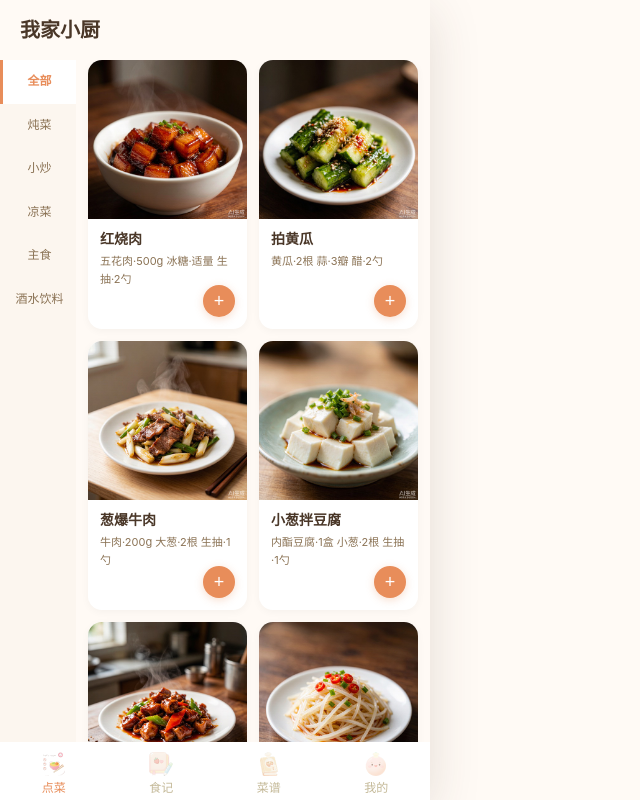
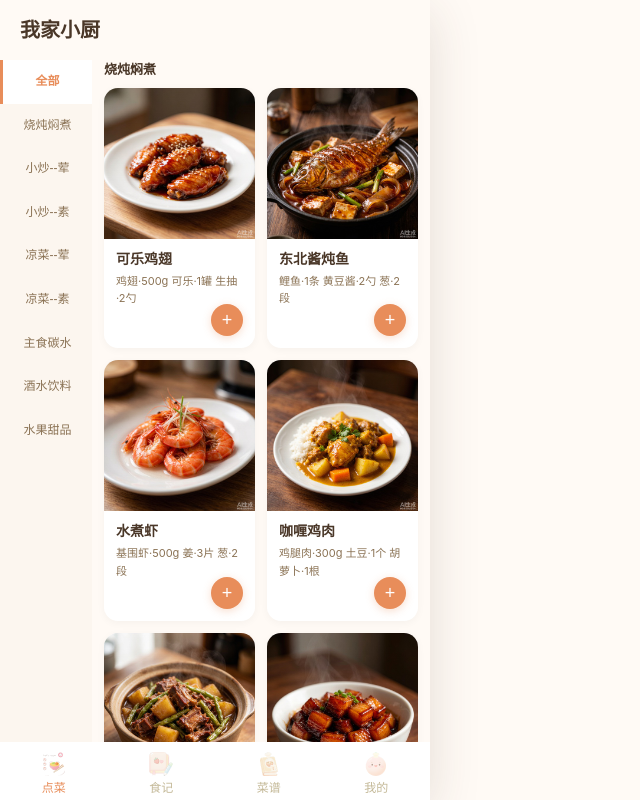
Before and after one commit to jhonx12138-create/meal-order-app, a React (Vite) app: page / in a window 1280 px wide. Shown: the whole page, without its empty margins (0-640 px from the left). Built offline with nearby package versions, Linux system fonts and the light colour scheme; the HTML template or start-up script is replaced by a standard one.

Commit message:
分类重构(8类)+点菜页分组倒序+采购清单今日菜单置顶+分享修复

```diff
--- a/src/components/PurchaseSheet.jsx
+++ b/src/components/PurchaseSheet.jsx
@@ -46,6 +46,23 @@
           {date} 菜单
         </div>
 
+        {/* 今日菜单 */}
+        <div className="text-[13px] font-semibold text-brown mb-2">今日菜单</div>
+        <div className="flex flex-wrap gap-2">
+          {menu.map((name) => (
+            <span
+              key={name}
+              className="px-3 py-1 rounded text-[13px]"
+              style={{ background: '#F5ECE1', color: '#8B7355' }}
+            >
+              {name}
+            </span>
+          ))}
+        </div>
+
+        {/* 采购清单 */}
+        <div className="text-[13px] font-semibold text-brown mb-2 mt-4">采购清单</div>
+
         {/* Ingredient Groups */}
         {Object.entries(groups).map(([catName, items]) => (
           <div key={catName} className="mb-4">
@@ -69,11 +86,6 @@
           </div>
         ))}
 
-        {/* Menu Summary */}
-        <div className="p-3 bg-cream rounded-[10px] mt-3 text-xs text-brown-light leading-relaxed">
-          <b className="text-brown">今日菜单：</b>{menu.join('、')}
-        </div>
-
         {/* Actions */}
         <div className="flex gap-3 mt-4">
           <button
--- a/src/components/RecipeForm.jsx
+++ b/src/components/RecipeForm.jsx
@@ -111,7 +111,7 @@
       return;
     }
 
-    const finalCats = selectedCats.length > 0 ? selectedCats : ['小炒'];
+    const finalCats = selectedCats.length > 0 ? selectedCats : ['小炒--荤'];
 
     onSave({
       name: trimName,
--- a/src/data/defaults.js
+++ b/src/data/defaults.js
@@ -4,7 +4,7 @@
  */
 
 // 分类标签
-export const CATEGORIES = ['全部', '炖菜', '小炒', '凉菜', '主食', '酒水饮料'];
+export const CATEGORIES = ['全部', '烧炖焖煮', '小炒--荤', '小炒--素', '凉菜--荤', '凉菜--素', '主食碳水', '酒水饮料', '水果甜品'];
 
 // 分类食物映射（用于食材聚合分类）
 export const CAT_FOODS = {
@@ -36,7 +36,7 @@
       { name: '姜', amount: '3片' },
       { name: '八角', amount: '2个' },
     ],
-    categories: ['炖菜'],
+    categories: ['烧炖焖煮'],
     createdAt: new Date('2026-08-01').toISOString(),
   },
   {
@@ -52,7 +52,7 @@
       { name: '盐', amount: '适量' },
       { name: '香油', amount: '少许' },
     ],
-    categories: ['凉菜'],
+    categories: ['凉菜--素'],
     createdAt: new Date('2026-08-02').toISOString(),
   },
   {
@@ -67,7 +67,7 @@
       { name: '料酒', amount: '1勺' },
       { name: '姜', amount: '3片' },
     ],
-    categories: ['小炒'],
+    categories: ['小炒--荤'],
     createdAt: new Date('2026-08-03').toISOString(),
   },
   {
@@ -82,7 +82,7 @@
       { name: '香油', amount: '少许' },
       { name: '盐', amount: '适量' },
     ],
-    categories: ['凉菜'],
+    categories: ['凉菜--素'],
     createdAt: new Date('2026-08-04').toISOString(),
   },
   {
@@ -98,7 +98,7 @@
       { name: '料酒', amount: '1勺' },
       { name: '干辣椒', amount: '几个' },
     ],
-    categories: ['小炒'],
+    categories: ['小炒--荤'],
     createdAt: new Date('2026-08-05').toISOString(),
   },
   {
@@ -114,7 +114,7 @@
       { name: '盐', amount: '适量' },
       { name: '香油', amount: '少许' },
     ],
-    categories: ['凉菜'],
+    categories: ['凉菜--素'],
     createdAt: new Date('2026-08-06').toISOString(),
   },
   {
@@ -131,7 +131,7 @@
       { name: '姜', amount: '3片' },
       { name: '八角', amount: '2个' },
     ],
-    categories: ['炖菜'],
+    categories: ['烧炖焖煮'],
     createdAt: new Date('2026-08-07').toISOString(),
   },
   {
@@ -146,7 +146,7 @@
       { name: '盐', amount: '适量' },
       { name: '姜', amount: '2片' },
     ],
-    categories: ['小炒'],
+    categories: ['小炒--荤'],
     createdAt: new Date('2026-08-08').toISOString(),
   },
   {
@@ -160,7 +160,7 @@
       { name: '盐', amount: '适量' },
       { name: '糖', amount: '少许' },
     ],
-    categories: ['小炒'],
+    categories: ['小炒--素'],
     createdAt: new Date('2026-08-09').toISOString(),
   },
   {
@@ -176,7 +176,7 @@
       { name: '蒜', amount: '3瓣' },
       { name: '生抽', amount: '1勺' },
     ],
-    categories: ['小炒'],
+    categories: ['小炒--荤'],
     createdAt: new Date('2026-08-10').toISOString(),
   },
   {
@@ -190,7 +190,7 @@
       { name: '盐', amount: '适量' },
       { name: '生抽', amount: '1勺' },
     ],
-    categories: ['小炒'],
+    categories: ['小炒--素'],
     createdAt: new Date('2026-08-11').toISOString(),
   },
   {
@@ -205,7 +205,7 @@
       { name: '洋葱', amount: '半个' },
       { name: '咖喱块', amount: '适量' },
     ],
-    categories: ['炖菜'],
+    categories: ['烧炖焖煮'],
     createdAt: new Date('2026-08-12').toISOString(),
   },
   {
@@ -220,7 +220,7 @@
       { name: '料酒', amount: '1勺' },
       { name: '盐', amount: '适量' },
     ],
-    categories: ['炖菜'],
+    categories: ['烧炖焖煮'],
     createdAt: new Date('2026-08-13').toISOString(),
   },
   {
@@ -237,7 +237,7 @@
       { name: '生抽', amount: '1勺' },
       { name: '料酒', amount: '2勺' },
     ],
-    categories: ['炖菜'],
+    categories: ['烧炖焖煮'],
     createdAt: new Date('2026-08-14').toISOString(),
   },
   {
@@ -253,7 +253,7 @@
       { name: '生抽', amount: '1勺' },
       { name: '料酒', amount: '1勺' },
     ],
-    categories: ['小炒'],
+    categories: ['小炒--荤'],
     createdAt: new Date('2026-08-15').toISOString(),
   },
   {
@@ -267,7 +267,7 @@
       { name: '盐', amount: '适量' },
       { name: '生抽', amount: '1勺' },
     ],
-    categories: ['小炒'],
+    categories: ['小炒--素'],
     createdAt: new Date('2026-08-16').toISOString(),
   },
   {
@@ -282,7 +282,7 @@
       { name: '料酒', amount: '1勺' },
       { name: '姜', amount: '3片' },
     ],
-    categories: ['炖菜'],
+    categories: ['烧炖焖煮'],
     createdAt: new Date('2026-08-17').toISOString(),
   },
   {
@@ -296,7 +296,7 @@
       { name: '盐', amount: '适量' },
       { name: '油', amount: '适量' },
     ],
-    categories: ['小炒'],
+    categories: ['小炒--素'],
     createdAt: new Date('2026-08-18').toISOString(),
   },
   {
@@ -312,7 +312,7 @@
       { name: '黄瓜丝', amount: '适量' },
       { name: '葱', amount: '2根' },
     ],
-    categories: ['主食'],
+    categories: ['主食碳水'],
     createdAt: new Date('2026-08-19').toISOString(),
   },
   {
@@ -327,7 +327,7 @@
       { name: '盐', amount: '适量' },
       { name: '油', amount: '适量' },
     ],
-    categories: ['主食'],
+    categories: ['主食碳水'],
     createdAt: new Date('2026-08-20').toISOString(),
   },
   {
@@ -342,7 +342,7 @@
       { name: '葱白', amount: '2段' },
       { name: '黄豆酱', amount: '适量' },
     ],
-    categories: ['凉菜'],
+    categories: ['凉菜--素'],
     createdAt: new Date('2026-08-21').toISOString(),
   },
   {
@@ -358,7 +358,7 @@
       { name: '蒜', amount: '2瓣' },
       { name: '生抽', amount: '1勺' },
     ],
-    categories: ['小炒'],
+    categories: ['小炒--荤'],
     createdAt: new Date('2026-08-22').toISOString(),
   },
   {
@@ -374,7 +374,7 @@
       { name: '土豆', amount: '1个' },
       { name: '麻辣香锅底料', amount: '适量' },
     ],
-    categories: ['小炒'],
+    categories: ['小炒--荤'],
     createdAt: new Date('2026-08-23').toISOString(),
   },
 ];
--- a/src/data/store.js
+++ b/src/data/store.js
@@ -17,7 +17,7 @@
 };
 
 // 数据版本号：默认菜谱结构变更时 +1，触发老用户数据重置
-const DATA_VERSION = '4';
+const DATA_VERSION = '5';
 
 function resetToDefaults() {
   saveDishes(DEFAULT_DISHES);
--- a/src/pages/OrderPage.jsx
+++ b/src/pages/OrderPage.jsx
@@ -5,15 +5,41 @@
 export default function OrderPage() {
   const { dishes, activeCategory, setActiveCategory, CATEGORIES } = useApp();
 
-  const filteredDishes =
-    activeCategory === '全部'
-      ? dishes
-      : dishes.filter((d) => d.categories && d.categories.includes(activeCategory));
+  const isAll = activeCategory === '全部';
+
+  // 菜品统一按上传时间倒序排序
+  const sortedDishes = [...dishes].sort(
+    (a, b) => new Date(b.createdAt).getTime() - new Date(a.createdAt).getTime()
+  );
+
+  // 展示用分类顺序（排除「全部」）
+  const orderedCategories = CATEGORIES.filter((cat) => cat !== '全部');
+
+  // 生成展示区块：全部时按分类顺序分组（空分类不渲染）；单分类时仅该分类
+  const sections = isAll
+    ? orderedCategories
+        .map((cat) => ({
+          cat,
+          items: sortedDishes.filter(
+            (d) => d.categories && d.categories.includes(cat)
+          ),
+        }))
+        .filter((section) => section.items.length > 0)
+    : [
+        {
+          cat: activeCategory,
+          items: sortedDishes.filter(
+            (d) => d.categories && d.categories.includes(activeCategory)
+          ),
+        },
+      ];
+
+  const isEmpty = isAll ? dishes.length === 0 : sections[0].items.length === 0;
 
   return (
     <div className="flex flex-1 overflow-hidden">
       {/* 左侧分类边栏 */}
-      <div className="w-[76px] flex-shrink-0 overflow-y-auto bg-cream/30 border-r border-cream hide-scrollbar">
+      <div className="w-[92px] flex-shrink-0 overflow-y-auto bg-cream/30 border-r border-cream hide-scrollbar">
         {CATEGORIES.map((cat) => {
           const isActive = activeCategory === cat;
           return (
@@ -37,21 +63,30 @@
 
       {/* 右侧菜品区 */}
       <div className="flex-1 overflow-y-auto px-3 pb-4 hide-scrollbar">
-        {filteredDishes.length === 0 ? (
+        {isEmpty ? (
           <div className="flex flex-col items-center justify-center py-16 px-5 text-center">
             <div className="text-[64px] mb-3">🍽️</div>
             <div className="text-sm text-brown-light mb-4">
-              {activeCategory === '全部'
+              {isAll
                 ? '还没有菜谱，去菜谱添加一道吧'
                 : `"${activeCategory}"分类下还没有菜谱`}
             </div>
           </div>
         ) : (
-          <div className="grid grid-cols-2 gap-3">
-            {filteredDishes.map((dish) => (
-              <DishCard key={dish.id} dish={dish} />
-            ))}
-          </div>
+          sections.map((section) => (
+            <div key={section.cat} className="mb-4">
+              {isAll && (
+                <div className="text-[13px] font-semibold text-brown mb-2">
+                  {section.cat}
+                </div>
+              )}
+              <div className="grid grid-cols-2 gap-3">
+                {section.items.map((dish) => (
+                  <DishCard key={dish.id} dish={dish} />
+                ))}
+              </div>
+            </div>
+          ))
         )}
       </div>
     </div>
```
Also changed, not shown: src/App.jsx (+32 -15 lines).
